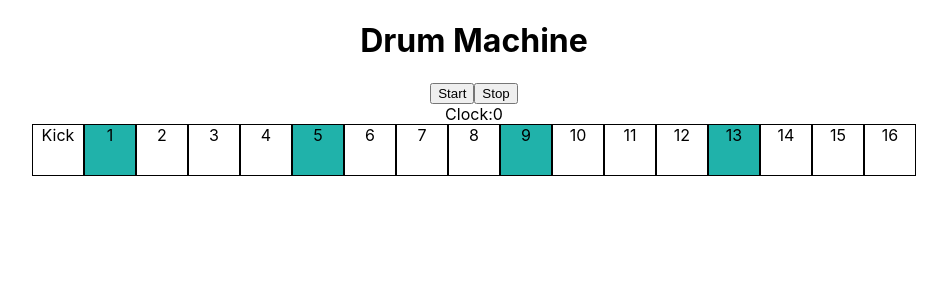
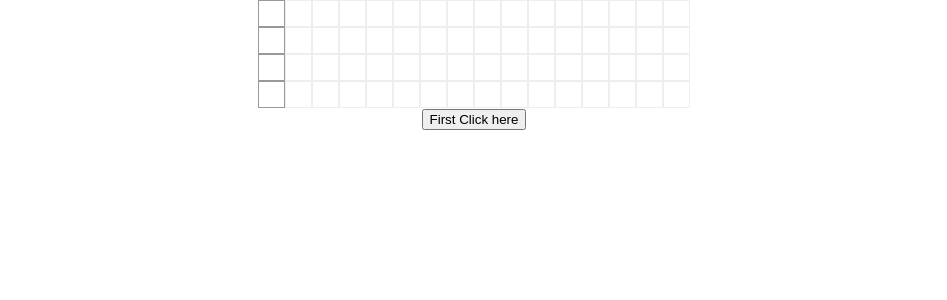
Before and after one commit to austincesear123/project-04-drum-machine-client, a React (Create React App) app: page / in a window 1280 px wide. Shown: the top 300 px of the page, without its empty margins (166-1113 px from the left). Built offline with nearby package versions, Linux system fonts and the light colour scheme.

Commit message:
new sequencer and logic. provides slightly better performance

```diff
--- a/src/App.js
+++ b/src/App.js
@@ -1,88 +1,10 @@
-import "./App.css";
-import * as Tone from "tone";
-import { useEffect, useState } from "react";
-import BassDrumRow from "./BassDrumRow/BassDrumRow";
-import SnareDrumRow from "./SnareDrumRow/SnareDrumRow";
-import ClosedHatRow from "./ClosedHatRow/ClosedHatRow";
-// import StartAudioContext from "startaudiocontext";
-
-// const context = new AudioContext();
-// Tone.start();
+import './App.css';
+import Sequencer from './Sequencer/Sequencer';
 
 function App() {
-  const [isPlaying, setIsPlaying] = useState(false);
-  const [clock, setClock] = useState(0);
-  // const [loop, setLoop] = useState({});
-
-  // useEffect(() => {
-  //   async function start() {
-  //     await Tone.start();
-  //   }
-  //   start();
-  // }, []);
-
-  // useEffect(() => {
-  //   StartAudioContext(Tone.context);
-  //   StartAudioContext(context)
-  //   Tone.Transport.bpm.value = 140;
-  //   Tone.Transport.loop = true;
-  //   Tone.Transport.setLoopPoints(0, "1m");
-  //   return new Tone.Loop(() => {
-  //     let currentBeat = Tone.Transport.position
-  //       .split(":")
-  //       .map((i) => parseInt(i));
-  //     handleClock(currentBeat);
-  //   }, "16n").start(0).stop("1m");
-  // }, []);
-
-  function runClock() {
-    if (!isPlaying) {
-      Tone.Transport.loop = true;
-      Tone.Transport.loopStart = 0;
-      Tone.Transport.loopEnd = 2;
-      Tone.Transport.start("+0.1");
-
-      setIsPlaying(true);
-    }
-  }
-
-  function stopClock() {
-    if (isPlaying) {
-      Tone.Transport.stop();
-      Tone.Transport.loop = false;
-      Tone.Transport.loopEnd = 0;
-
-      setIsPlaying(false);
-      setClock(0);
-    }
-  }
-
-  function handleClock(beat) {
-    let beatArr = [
-      parseInt(beat[0]) + 1,
-      parseInt(beat[1]) + 1,
-      parseInt(beat[2]) + 1,
-    ];
-    if (beatArr[1] === 1) {
-      setClock(beatArr[2]);
-    } else if (beatArr[1] === 2) {
-      setClock(beatArr[2] + 4);
-    } else if (beatArr[1] === 3) {
-      setClock(beatArr[2] + 8);
-    } else if (beatArr[1] === 4) {
-      setClock(beatArr[2] + 12);
-    }
-  }
-
   return (
     <div className="App">
-      <h1>Drum Machine</h1>
-      <button onClick={runClock}>Start</button>
-      <button onClick={stopClock}>Stop</button>
-      <div>Clock:{clock}</div>
-      <BassDrumRow clock={clock} />
-      {/* <SnareDrumRow clock={clock} /> */}
-      {/* <ClosedHatRow clock={clock} /> */}
+      <Sequencer />
     </div>
   );
 }
--- /dev/null
+++ b/src/Sequencer/Sequencer.js
@@ -0,0 +1,160 @@
+import React, { useCallback, useState, useEffect } from "react";
+import * as Tone from "tone";
+
+const initialPattern = [
+  [0, 0, 0, 0, 0, 0, 0, 0, 0, 0, 0, 0, 0, 0, 0, 0],
+  [0, 0, 0, 0, 0, 0, 0, 0, 0, 0, 0, 0, 0, 0, 0, 0],
+  [0, 0, 0, 0, 0, 0, 0, 0, 0, 0, 0, 0, 0, 0, 0, 0],
+  [0, 0, 0, 0, 0, 0, 0, 0, 0, 0, 0, 0, 0, 0, 0, 0],
+  //   [0, 0, 0, 0, 0, 0, 0, 0, 0, 0, 0, 0, 0, 0, 0, 0],
+  //   [0, 0, 0, 0, 0, 0, 0, 0, 0, 0, 0, 0, 0, 0, 0, 0],
+  //   [0, 0, 0, 0, 0, 0, 0, 0, 0, 0, 0, 0, 0, 0, 0, 0],
+  //   [0, 0, 0, 0, 0, 0, 0, 0, 0, 0, 0, 0, 0, 0, 0, 0],
+];
+
+const bassSynth = new Tone.MembraneSynth().toDestination();
+bassSynth.volume.value = -6;
+
+const dist = new Tone.Distortion(0.1).toDestination();
+
+const snareSynth = new Tone.NoiseSynth({
+  volume: -9,
+  noise: {
+    type: "white",
+    playbackRate: 3,
+  },
+  envelope: {
+    attack: 0.001,
+    decay: 0.2,
+    sustain: 0,
+    release: 0.05,
+  },
+}).connect(dist);
+
+const hiHatSynth = new Tone.MetalSynth({
+  envelope: {
+    attack: 0.001,
+    decay: 0.05,
+    sustain: 0,
+    release: 0.03,
+  },
+  resonance: 8000,
+}).connect(dist);
+hiHatSynth.volume.value = -6;
+
+const pluckSynth = new Tone.PluckSynth().toDestination();
+pluckSynth.volume.value = -6;
+
+const Sequencer = () => {
+  const [clicked, setClicked] = useState(false);
+  const [playState, setPlayState] = useState(Tone.Transport.state);
+  const [activeColumn, setColumn] = useState(0);
+  const [pattern, updatePattern] = useState(initialPattern);
+
+  useEffect(
+    () => {
+      const loop = new Tone.Sequence(
+        (time, col) => {
+          // Update active column for animation
+          //   setColumn(col);
+          // Loop current pattern
+          pattern.map((row, noteIndex) => {
+            // If active
+            if (row[col] && noteIndex === 0) {
+              // Play based on which row
+              return bassSynth.triggerAttackRelease("C0", "8n", time + "+0.1");
+            } else if (row[col] && noteIndex === 1) {
+              return snareSynth.triggerAttackRelease("8n", time + "+0.1");
+            } else if (row[col] && noteIndex === 2) {
+              return hiHatSynth.triggerAttackRelease("C1", "8n", time + "+0.1");
+            } else if (row[col] && noteIndex === 3) {
+              return pluckSynth.triggerAttackRelease("C4", "8n", time + "+0.1");
+            }
+          });
+        },
+        [0, 1, 2, 3, 4, 5, 6, 7, 8, 9, 10, 11, 12, 13, 14, 15],
+        "16n"
+      ).start(0);
+      return () => loop.dispose();
+    },
+    [pattern] // Retrigger when pattern changes
+  );
+
+  async function initialClick() {
+    await Tone.start();
+    console.log("running");
+    setClicked(true);
+  }
+
+  // Toggle playing / stopped
+  // const toggle = useCallback(() => {
+  //   Tone.Transport.toggle();
+  //   setPlayState(Tone.Transport.state);
+  // }, []);
+
+  function startStop() {
+    if (clicked) {
+      if (playState === "stopped") {
+        Tone.Transport.start(0);
+        setPlayState(Tone.Transport.state);
+      } else {
+        Tone.Transport.stop();
+        setPlayState(Tone.Transport.state);
+      }
+    }
+  }
+  console.log(clicked)
+
+  // Update pattern by making a copy and inverting the value
+  function setPattern({ x, y, value }) {
+    const patternCopy = [...pattern];
+    patternCopy[y][x] = +!value;
+    updatePattern(patternCopy);
+  }
+  return (
+    <div>
+      {pattern.map((row, y) => (
+        <div key={y} style={{ display: "flex", justifyContent: "center" }}>
+          {row.map((value, x) => (
+            <Square
+              key={x}
+              active={activeColumn === x}
+              value={value}
+              onClick={() => setPattern({ x, y, value })}
+            />
+          ))}
+        </div>
+      ))}
+      <button
+        style={{ display: !clicked ? "inline" : "none" }}
+        onClick={initialClick}
+      >
+        First Click here
+      </button>
+      <button
+        style={{ display: !clicked ? "none" : "inline" }}
+        onClick={startStop}
+      >
+        {playState}
+      </button>
+    </div>
+  );
+};
+
+const Square = ({ active, value, onClick }) => (
+  <div
+    style={{
+      display: "flex",
+      alignItems: "center",
+      justifyContent: "center",
+      width: 25,
+      height: 25,
+      background: value ? "#999" : "",
+      border: active ? "1px solid #999" : "1px solid #eee",
+      cursor: "pointer",
+    }}
+    onClick={onClick}
+  ></div>
+);
+
+export default Sequencer;
--- a/src/index.js
+++ b/src/index.js
@@ -4,12 +4,12 @@ import './index.css';
 import App from './App';
 import * as Tone from "tone";
 
-document.documentElement.addEventListener("mousedown", () => {
-  if (Tone.context.state !== "running") {
-    console.log("running");
-    Tone.context.resume();
-  }
-});
+// document.documentElement.addEventListener("mousedown", () => {
+//   if (Tone.context.state !== "running") {
+//     console.log("running");
+//     Tone.context.resume();
+//   }
+// });
 
 ReactDOM.render(
   <React.StrictMode>
```
